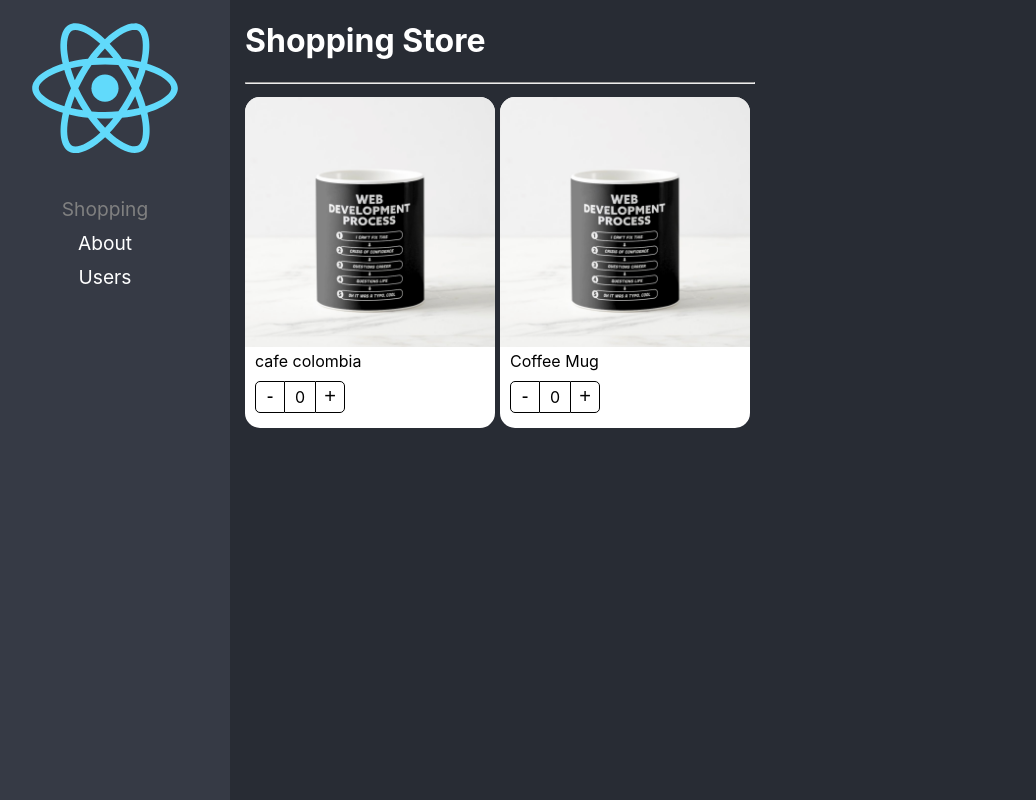
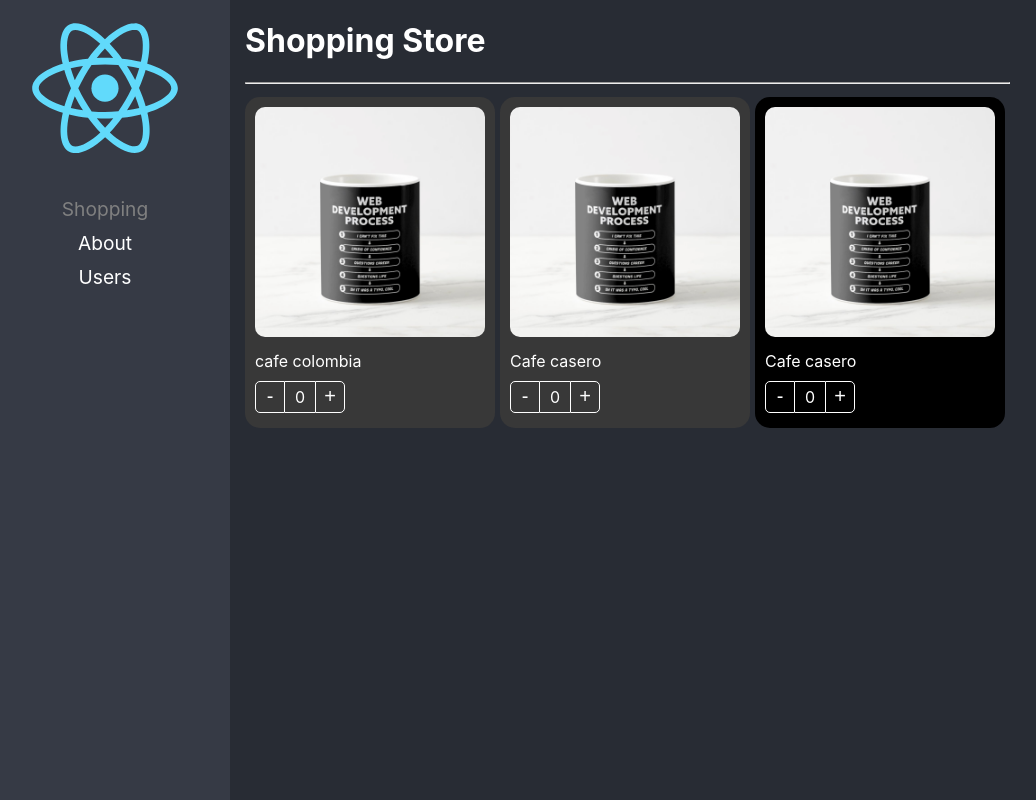
Before and after one commit to Diego2903/react-app, a React (Create React App) app: page / in a window 1280 px wide. Shown: the whole page, without its empty margins (20-1056 px from the left). Built offline with nearby package versions, Linux system fonts and the light colour scheme.

Commit message:
component extend style ready

```diff
--- a/src/02-component-patterns/components/ProductButtons.tsx
+++ b/src/02-component-patterns/components/ProductButtons.tsx
@@ -2,13 +2,19 @@ import { ProductContext } from "./ProductCard"
 import { useContext } from 'react';
 import styles from "../styles/styles.module.css";
 
-export const ProductButtons = () => {
+export interface Props {
+    className?: string;
+    style?: React.CSSProperties
+}
+
+
+export const ProductButtons = ({ className }: Props) => {
 
     const { increaseBy, counter } = useContext(ProductContext)
 
     return (
 
-        <div className={styles.buttonsContainer}>
+        <div className={`${styles.buttonsContainer} ${className}`}>
             <button className={styles.buttonMinus} onClick={() => increaseBy(-1)}>-</button>
 
             <div className={styles.countLabel}> {counter} </div>
--- a/src/02-component-patterns/components/ProductCard.tsx
+++ b/src/02-component-patterns/components/ProductCard.tsx
@@ -1,10 +1,16 @@
 import styles from "../styles/styles.module.css";
 import { useProduct } from '../hooks/useProduct';
-import { createContext } from "react";
-import { ProductContextProps, Props } from "../interfaces/interfaces";
+import { createContext, ReactElement } from "react";
+import { ProductContextProps, Product } from '../interfaces/interfaces';
 
 
 
+export interface Props {
+    product: Product
+    children?: ReactElement | ReactElement[];
+    className?: string
+    style? : React.CSSProperties
+}
 
 
 export const ProductContext = createContext({} as ProductContextProps);
@@ -13,22 +19,15 @@ const { Provider } = ProductContext
 
 
 
-export const ProductCard = ({ children, product }: Props) => {
+export const ProductCard = ({ children, product, className, style }: Props) => {
 
     const { counter, increaseBy } = useProduct()
 
 
     return (
         <Provider value={{ counter, increaseBy, product }}>
-            <div className={styles.productCard}>
-
+            <div className={`${styles.productCard} ${className}`} style={style}>
                 {children}
-
-                {/* <ProductImage img={product.img} />
-
-            <ProductTitle title={product.title} />
-
-            <ProductButtons counter={counter} increaseBy={increaseBy}/> */}
             </div>
         </Provider>
     )
--- a/src/02-component-patterns/components/ProductImage.tsx
+++ b/src/02-component-patterns/components/ProductImage.tsx
@@ -3,9 +3,13 @@ import { ProductContext } from './ProductCard';
 import noImage from "../assets/no-image.jpg";
 import styles from "../styles/styles.module.css";
 
+export interface Props {
+    className?: string
+    img?: string
+    style?: React.CSSProperties
+}
 
-
-export const ProductImage = ({ img = "" }) => {
+export const ProductImage = ({ img, className}: Props) => {
 
     const { product } = useContext(ProductContext);
     let imgToshow: string
@@ -19,6 +23,6 @@ export const ProductImage = ({ img = "" }) => {
     }
 
     return (
-        <img className={styles.productImg} src={imgToshow} alt="Product" />
+        <img className={`${styles.productImg} ${className}`} src={imgToshow} alt="Product" />
     )
 }
--- a/src/02-component-patterns/components/ProductTitle.tsx
+++ b/src/02-component-patterns/components/ProductTitle.tsx
@@ -3,14 +3,19 @@ import { ProductContext } from './ProductCard';
 import styles from "../styles/styles.module.css";
 
 
+export interface Props {
+    className?: string
+    title?: string,
+    style?: React.CSSProperties
+}
 
 
-export const ProductTitle = ({ title }: { title?: string }) => {
+export const ProductTitle = ({ title, className }: Props ) => {
 
     const { product } = useContext(ProductContext)
 
     return (
 
-        <span className={styles.productDescription}> {title ? title : product.title } </span>
+        <span className={`${styles.productDescription} ${className}`}> {title ? title : product.title } </span>
     )
 }
--- a/src/02-component-patterns/pages/ShoppingPage.tsx
+++ b/src/02-component-patterns/pages/ShoppingPage.tsx
@@ -1,4 +1,5 @@
 import { ProductCard, ProductImage, ProductTitle, ProductButtons} from "../components"
+import "../styles/custom-styles.css";
 
 
 
@@ -21,19 +22,29 @@ export const ShoppingPage = () => (
             flexWrap: "wrap"
         }}>
 
-              <ProductCard product={product}>
+            <ProductCard product={product} className="bg-dark text-white">
 
-                <ProductCard.Image />
+                <ProductCard.Image className="custom-image"/>
                 <ProductCard.Title title={"cafe colombia"} />
-                <ProductCard.Buttons  />
+                <ProductCard.Buttons className="custom-bottons"/>
 
-             </ProductCard>
+            </ProductCard>
 
-            <ProductCard product={product}>
+            <ProductCard product={product} className="bg-dark text-white">
 
-                <ProductImage />
-                <ProductTitle  />
-                <ProductButtons />
+                <ProductImage className="custom-image"/>
+                <ProductTitle  title="Cafe casero"/>
+                <ProductButtons className="custom-bottons"/>
+
+            </ProductCard>
+
+            <ProductCard product={product} className="bg-dark text-white" style={{
+                backgroundColor : "#000"
+            }}>
+
+                <ProductImage className="custom-image"/>
+                <ProductTitle  title="Cafe casero"/>
+                <ProductButtons className="custom-bottons"/>
 
             </ProductCard>
 
--- /dev/null
+++ b/src/02-component-patterns/styles/custom-styles.css
@@ -0,0 +1,19 @@
+.bg-dark {
+    background-color: rgb(56, 56, 56);
+}
+
+
+.text-white {
+    color: #fff;
+}
+
+.custom-image {
+    border-radius: 20px;
+    padding: 10px;
+    width: calc(100% - 20px);
+}
+
+.custom-bottons button, .custom-bottons div{
+   color: #fff;
+   border-color: #fff;
+}
```
Also changed, not shown: src/02-component-patterns/interfaces/interfaces.ts (+9 -9 lines).
